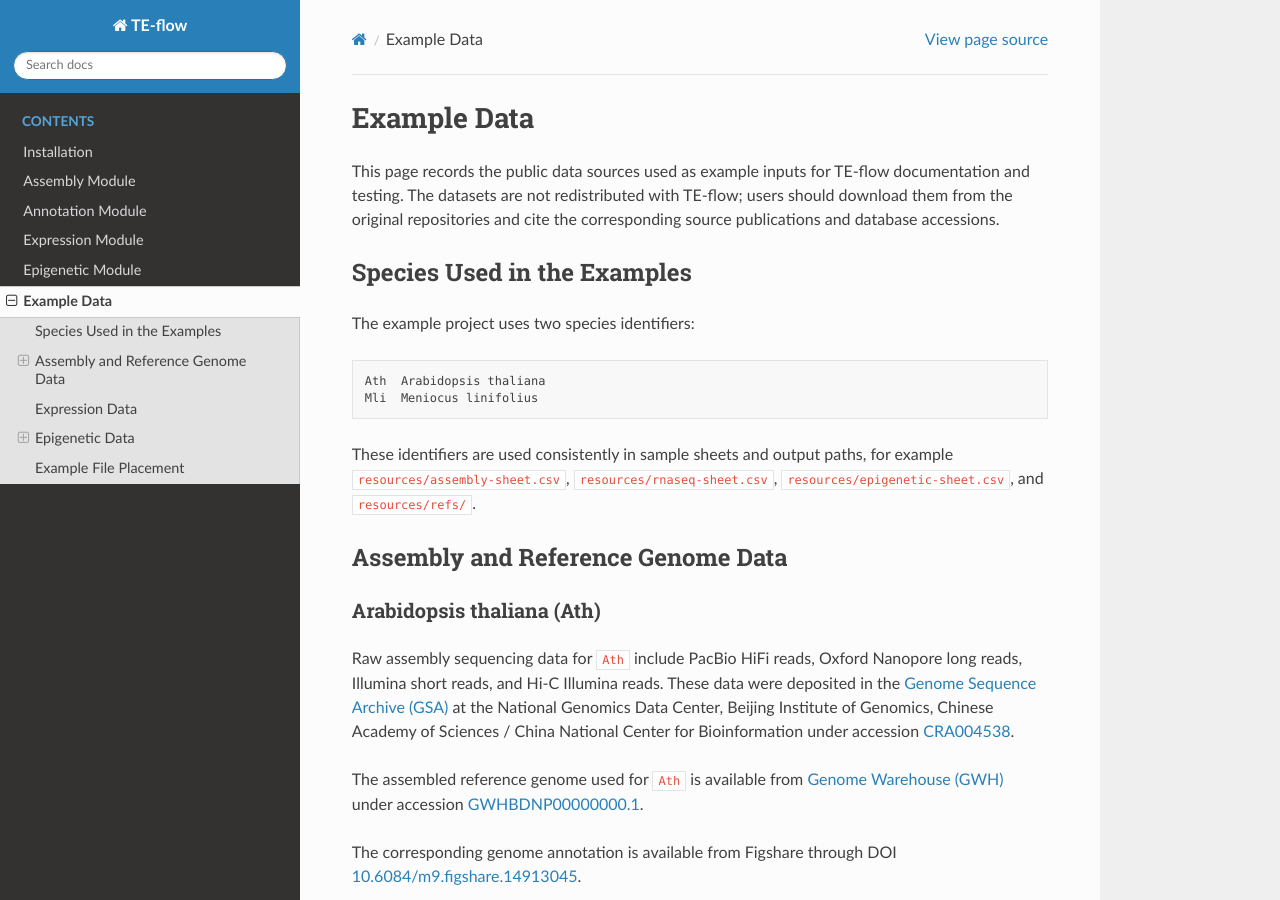
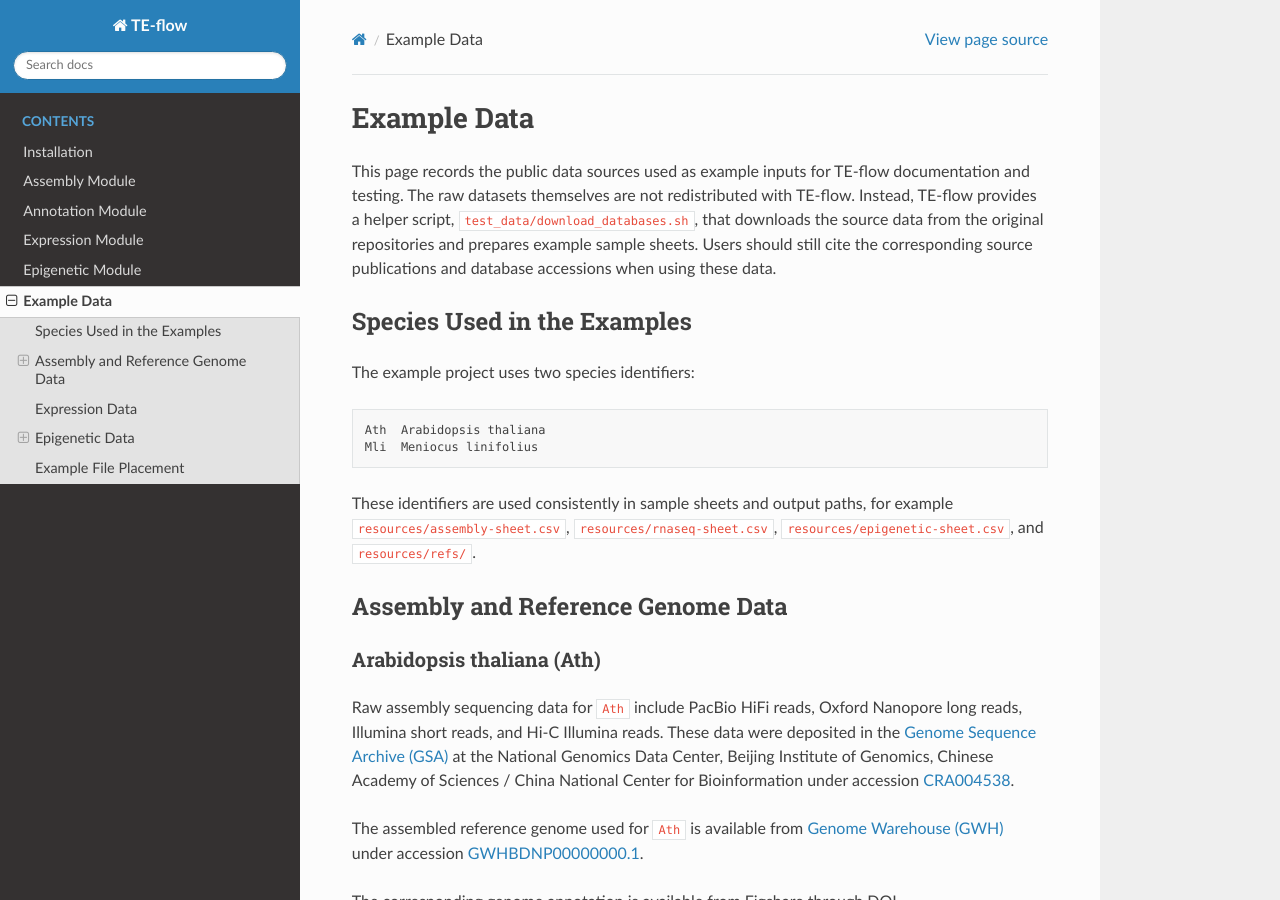
Before and after one commit to JieQYan/TE-flow_instruction, a Sphinx documentation site: the page built from source/example_data.rst, in a window 1280 px wide and 900 px high. Built offline with Sphinx 7.4.7 and the Read the Docs theme 3.1.0, drawn with Linux system fonts in a browser that asks for light colours; some of the changed text lies outside the part shown.

Commit message:
Update example data page and add Sphinx build helpers

```diff
--- a/source/example_data.rst
+++ b/source/example_data.rst
@@ -2,9 +2,12 @@
 ============
 
 This page records the public data sources used as example inputs for TE-flow
-documentation and testing. The datasets are not redistributed with TE-flow;
-users should download them from the original repositories and cite the
-corresponding source publications and database accessions.
+documentation and testing. The raw datasets themselves are not redistributed
+with TE-flow. Instead, TE-flow provides a helper script,
+``test_data/download_databases.sh``, that downloads the source data from the
+original repositories and prepares example sample sheets. Users should still
+cite the corresponding source publications and database accessions when using
+these data.
 
 Species Used in the Examples
 ----------------------------
@@ -98,10 +101,20 @@
 Example File Placement
 ----------------------
 
-After downloading and preprocessing the public data, place or link the files
-into the TE-flow runtime layout described in :ref:`expected-runtime-inputs`.
-Reference FASTA and GFF3 files should be placed under ``resources/refs/`` using
-species-based names such as:
+The helper script writes downloaded files under ``test_data/``:
+
+.. code-block:: text
+
+   test_data/raw/assembly/
+   test_data/raw/rnaseq/
+   test_data/raw/epigenetic/
+   test_data/resources/refs/
+   test_data/sample_sheets/
+
+To run TE-flow with the default configuration, copy or link the generated sample
+sheets and reference files into the runtime layout described in
+:ref:`expected-runtime-inputs`. Reference FASTA and GFF3 files should be
+available under ``resources/refs/`` using species-based names such as:
 
 .. code-block:: text
 
@@ -110,6 +123,6 @@
    resources/refs/Mli.fa
    resources/refs/Mli.gene.gff3
 
-Sample sheets should use the same species identifiers, ``Ath`` and ``Mli``, so
-that assembly, annotation, expression, and epigenetic outputs can be connected
-across modules.
+The script also creates example sample sheets in ``test_data/sample_sheets/``.
+They use the same species identifiers, ``Ath`` and ``Mli``, so that assembly,
+annotation, expression, and epigenetic outputs can be connected across modules.
```
Also changed, not shown: 2 other files.
